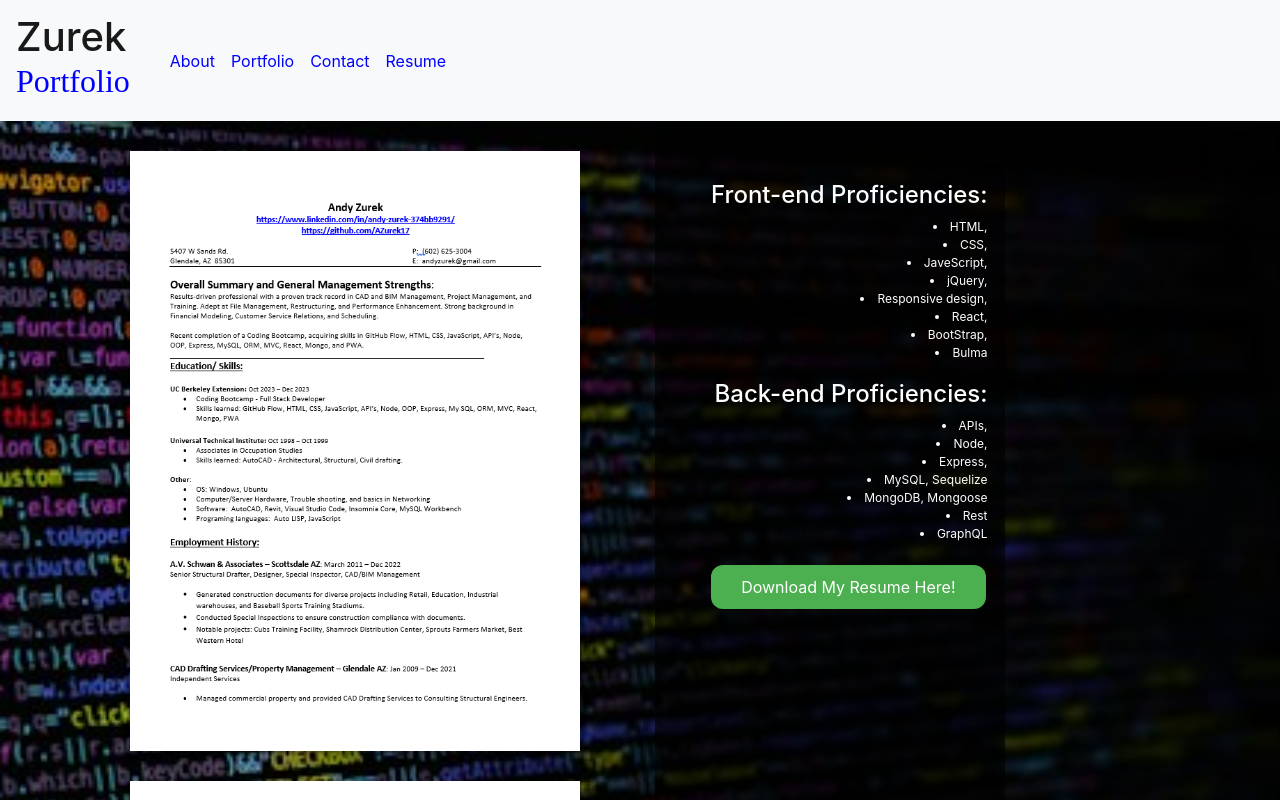
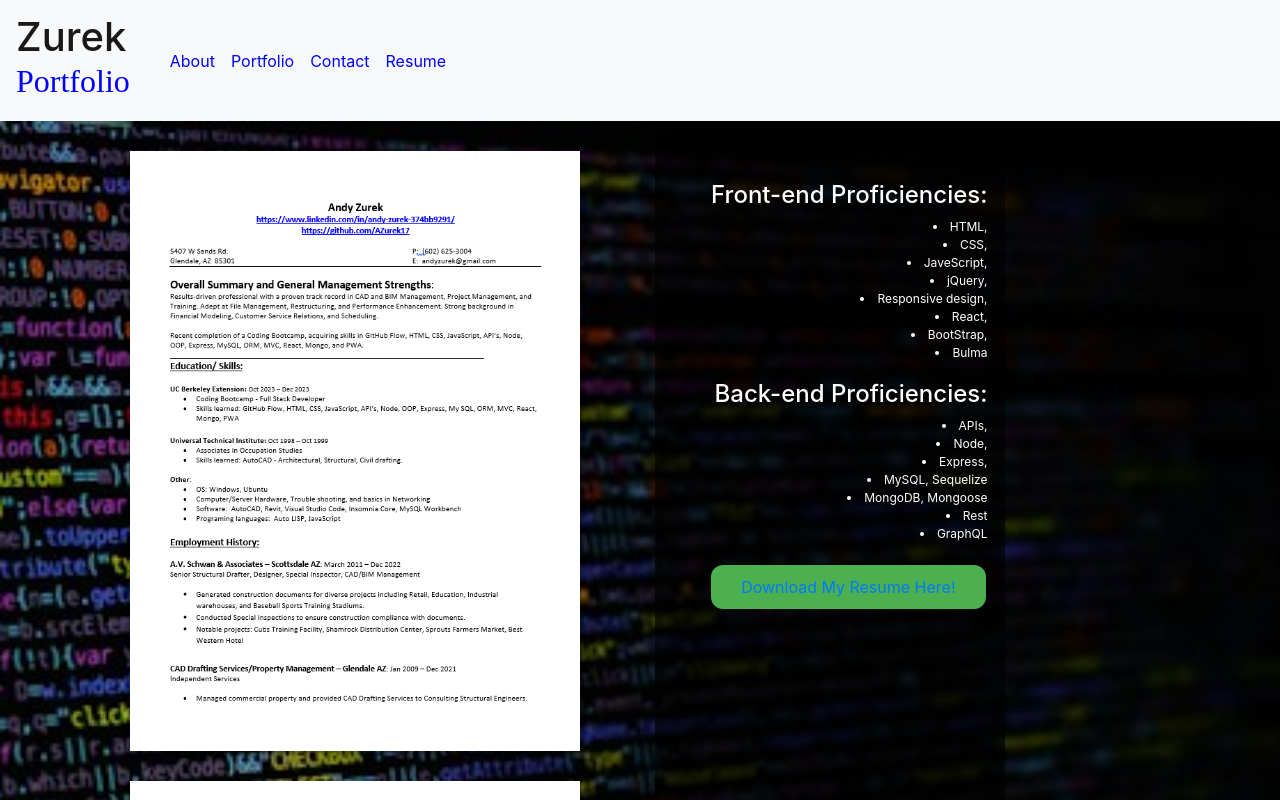
Before and after one commit to AZurek17/react-zurek-portfolio, a React (Vite) app: page /Resume in a window 1280 px wide. Shown: the top 800 px of the page. Built offline with nearby package versions, Linux system fonts and the light colour scheme; some icons are missing.

Commit message:
added description and usage sections to README

```diff
--- a/src/pages/About.jsx
+++ b/src/pages/About.jsx
@@ -16,7 +16,7 @@ function About() {
         <br></br>
         <h5>
           A little about me:<br></br>
-          For the past 23 year, I&apos;ve been a Structural Drafter/Designer/Special
+          For the past 23 years, I&apos;ve been a Structural Drafter/Designer/Special
           Inspector. I wanted a change and switching to a Full Stack Developer
           fits and feels right!
           <br></br>As a Full Stack Developer, I want to continue to build a
--- a/src/pages/Resume.jsx
+++ b/src/pages/Resume.jsx
@@ -38,7 +38,7 @@ function Resume() {
                 <li>GraphQL</li>
 
   <br></br>
-                <button className="btn" id='btnResume'>Download My Resume Here!</button>
+                <button className="btn" id='btnResume'><a href='https://www.dropbox.com/scl/fi/ecr3mqrtkki7439qhu8t4/zurek-resume.pdf?rlkey=0ezj6b2h34iesd3xcwl48vlev&dl=0'>Download My Resume Here!</a></button>
      </div>
 
      </div>
```
Also changed, not shown: 1 other file (tests, documents, lock files or other folders).
